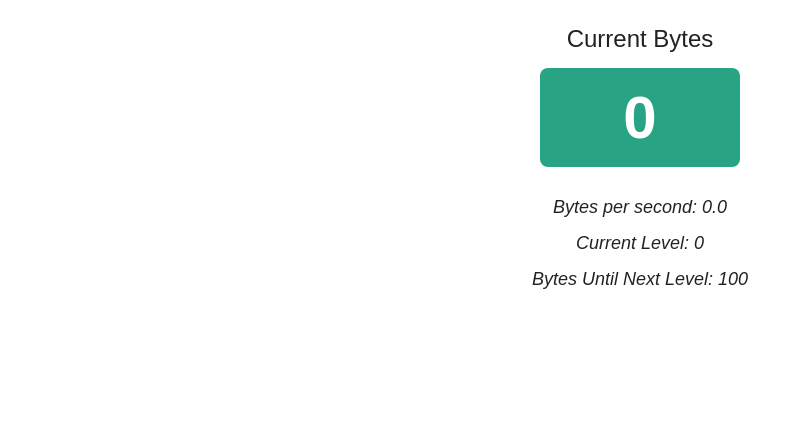
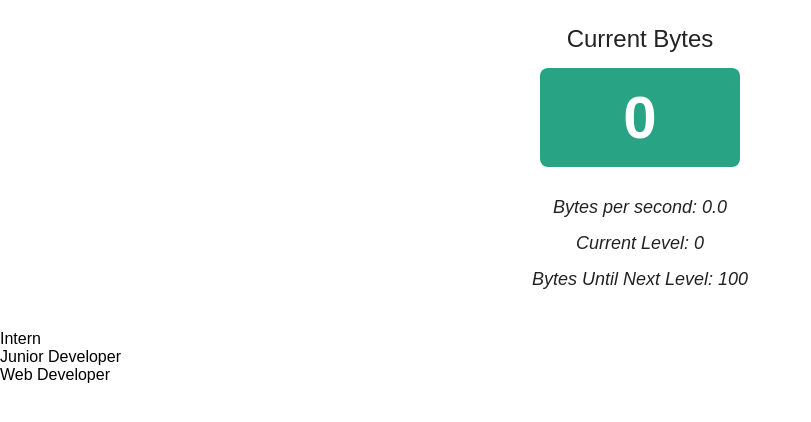
Before and after one commit to madhurabhujbal/Challenge31Days, a Vue app in the folder day15_coderGameVue/coder-game/: page / in a window 1280 px wide. Shown: the top 422 px of the page, without its empty margins (0-811 px from the left). Built offline with nearby package versions, Linux system fonts and the light colour scheme.

Commit message:
Import upgrades component and add code to display it on app screen

```diff
--- a/day15_coderGameVue/coder-game/src/App.vue
+++ b/day15_coderGameVue/coder-game/src/App.vue
@@ -1,16 +1,19 @@
 <template>
   <div id="game">
     <Overview />
+    <Upgrades />
   </div>
 </template>
 
 <script>
 import Overview from './components/Overview';
+import Upgrades from './components/Upgrades';
 
 export default {
   name: 'App',
   components: {
-    Overview
+    Overview,
+    Upgrades
   },
   methods: {
     coding() {
```
